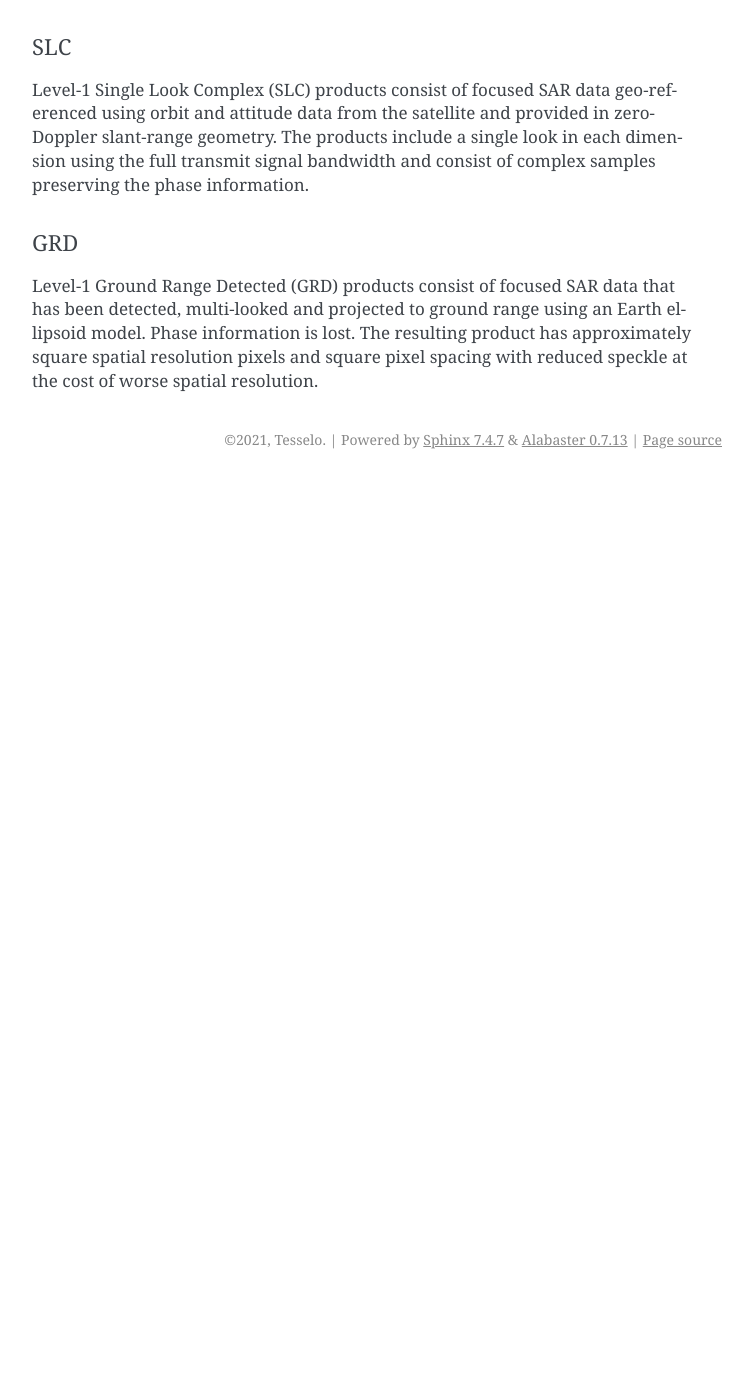
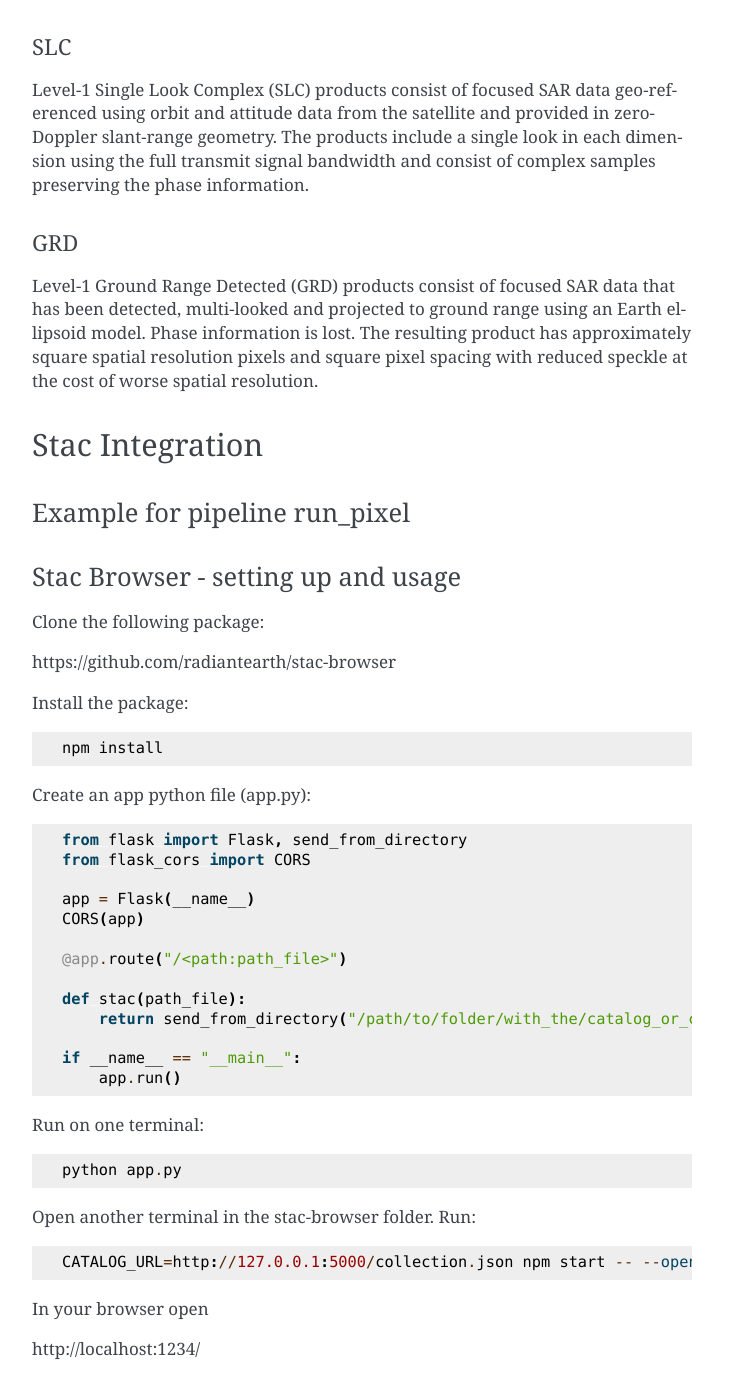
Before and after one commit to tesselo/pixels, a Sphinx documentation site: the page built from docs/guide.md, in a window 1280 px wide and 1400 px high, scrolled down 6614 px. Shown: the whole window, without its empty margins (388-1140 px from the left). Built offline with Sphinx 7.4.7, drawn with Linux system fonts in a browser that asks for light colours; before the commit the page ends 7093 px from its top, so only the background shows below that; some of the changed text lies outside the part shown.

Commit message:
Added stac browser walkthrough.

````diff
--- a/docs/guide.md
+++ b/docs/guide.md
@@ -226,3 +226,50 @@ Within Tesselo Pixel, the platform type is "Sentinel-1" and the product type eit
 
 #### GRD
 Level-1 Ground Range Detected (GRD) products consist of focused SAR data that has been detected, multi-looked and projected to ground range using an Earth ellipsoid model. Phase information is lost. The resulting product has approximately square spatial resolution pixels and square pixel spacing with reduced speckle at the cost of worse spatial resolution.
+
+## Stac Integration
+
+### Example for pipeline run_pixel
+
+### Stac Browser - setting up and usage
+Clone the following package:
+
+  https://github.com/radiantearth/stac-browser
+
+Install the package:
+```
+npm install
+```
+
+Create an app python file (app.py):
+
+```python
+from flask import Flask, send_from_directory
+from flask_cors import CORS
+
+app = Flask(__name__)
+CORS(app)
+
+@app.route("/<path:path_file>")
+
+def stac(path_file):
+    return send_from_directory("/path/to/folder/with_the/catalog_or_collection", path_file)
+
+if __name__ == "__main__":
+    app.run()
+```
+
+Run on one terminal:
+
+```
+python app.py
+```
+
+Open another terminal in the stac-browser folder. Run:
+```
+CATALOG_URL=http://127.0.0.1:5000/collection.json npm start -- --open
+```
+
+In your browser open
+
+http://localhost:1234/
````
